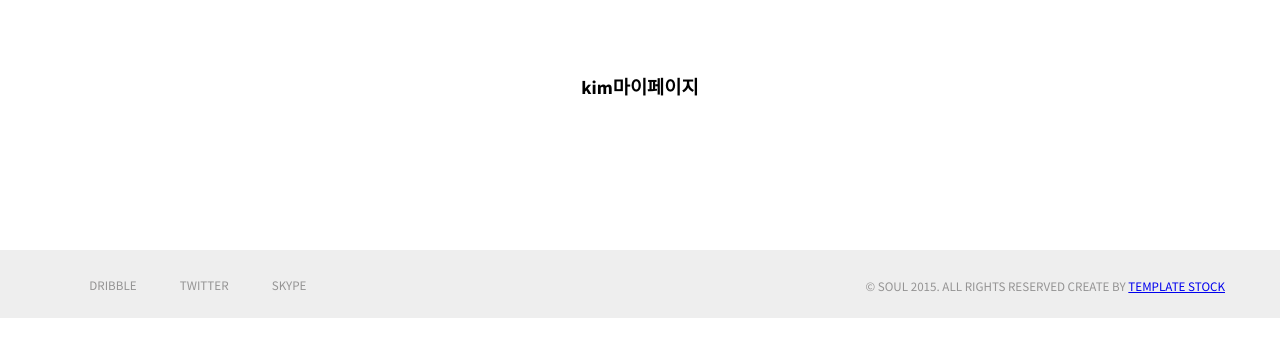
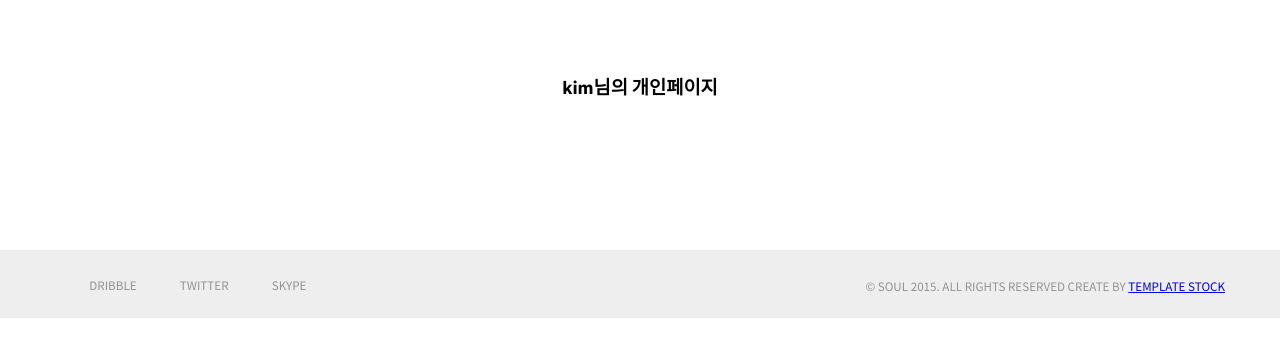
Before and after one commit to KimKongDol/SNS-PROJECT, a Django app: page /users/mypage/ in a window 1280 px wide. Shown: the part 126-483 px from the top of the page. Run offline with Django 3.2, Linux system fonts and the light colour scheme; a user stored in the database is signed in; data that the repository does not hold is empty; some web fonts are replaced.

Commit message:
css change

```diff
--- a/sns/users/templates/users/mypage.html
+++ b/sns/users/templates/users/mypage.html
@@ -7,7 +7,7 @@
 
     <div class="large-8 large-centered column">
       <div class="title">
-        <h3>{{user.username}}마이페이지</h3>
+        <h3>{{user.username}}님의 개인페이지</h3>
         <div>
           {% for blog in blogs %}
             <a href="{% url 'message' blog.id %}">{{blog.title}}</a><hr>
```
